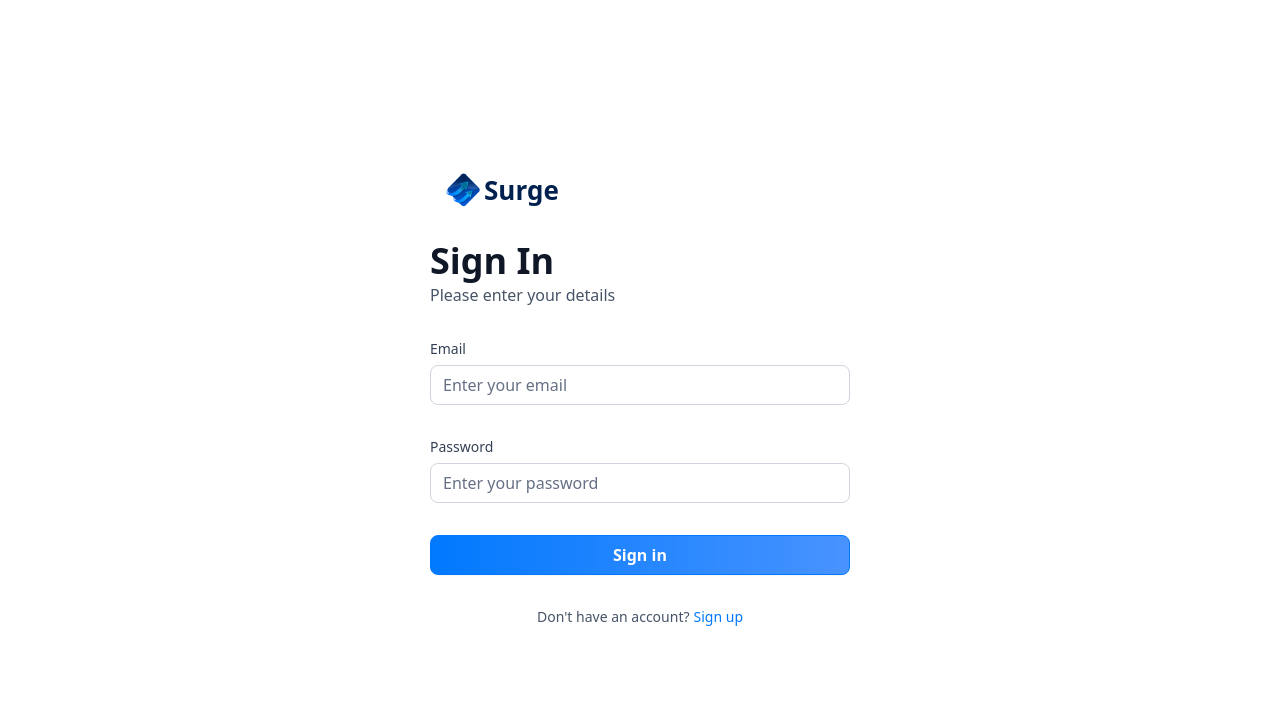
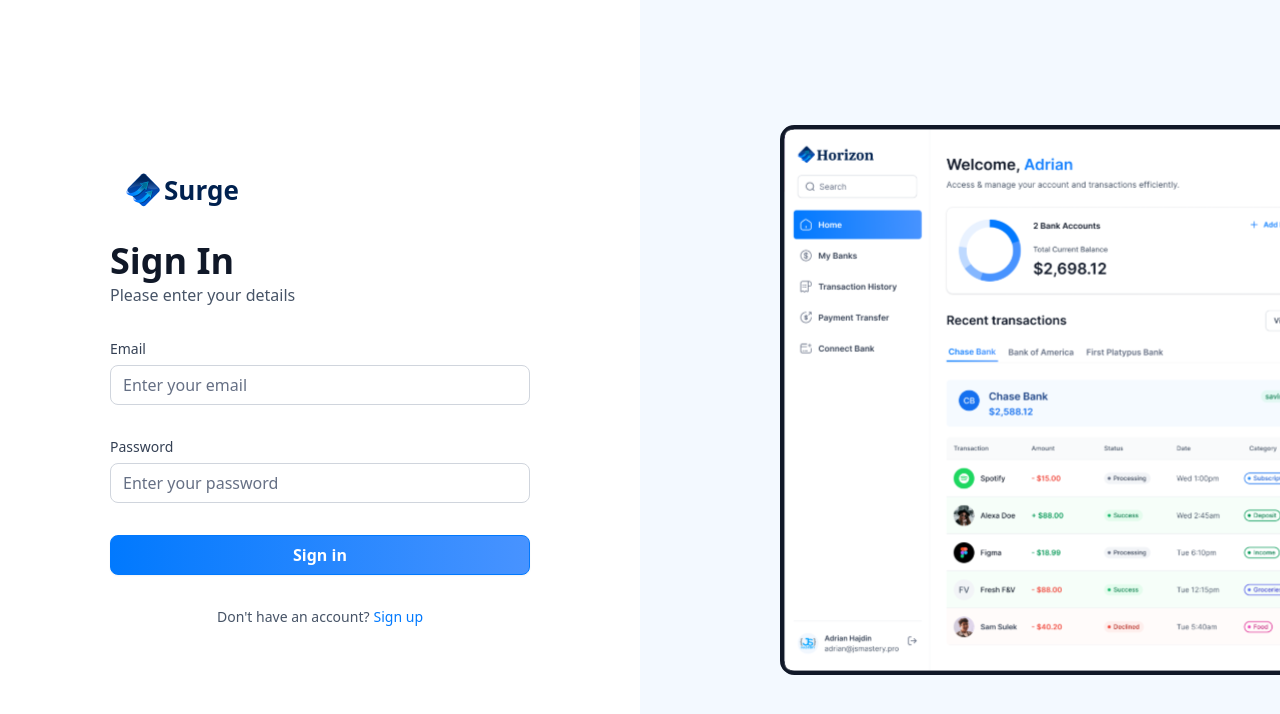
Before and after one commit to LightningFz/banking-app, a Next.js app: page /sign-in in a window 1280 px wide. Shown: the top 714 px of the page. Built offline with nearby package versions, Linux system fonts and the light colour scheme.

Commit message:
bug fixing

```diff
--- a/app/(auth)/layout.tsx
+++ b/app/(auth)/layout.tsx
@@ -1,11 +1,23 @@
+import Image from "next/image";
+
 export default function RootLayout({
   children,
 }: Readonly<{
   children: React.ReactNode;
 }>) {
   return (
-    <main>
+    <main className="flex min-h-screen w-full justify-between font-inter">
         {children}
+        <div className="auth-asset">
+          <div>
+            <Image
+            src='/icons/auth-image.svg'
+            alt='Auth image'
+            width={500}
+            height={500}
+            />
+          </div>
+        </div>
     </main>
   );
 }
--- a/components/ui/Footer.tsx
+++ b/components/ui/Footer.tsx
@@ -22,7 +22,7 @@
 
       <div className={type === 'mobile' ? 'footer_email-mobile' : 'footer_email'}>
           <h1 className="text-14 truncate text-gray-700 font-semibold">
-            {user?.firstName}
+            {user?.name}
           </h1>
           <p className="text-14 truncate font-normal text-gray-600">
             {user?.email}
--- a/components/ui/RightSidebar.tsx
+++ b/components/ui/RightSidebar.tsx
@@ -10,12 +10,12 @@
         <div className="profile-banner" />
         <div className="profile">
           <div className="profile-img">
-            <span className="text-5xl font-bold text-blue-500">{user.firstName[0]}</span>
+            <span className="text-5xl font-bold text-blue-500">{user.name[0]}</span>
           </div>
 
           <div className="profile-details">
             <h1 className='profile-name'>
-              {user.firstName} {user.lastName}
+              {user.name}
             </h1>
             <p className="profile-email">
               {user.email}
@@ -46,7 +46,7 @@
               <BankCard
                 key={banks[0].$id}
                 account={banks[0]}
-                userName={`${user.firstName} ${user.lastName}`}
+                userName={`${user.name}`}
                 showBalance={false}
               />
             </div>
@@ -55,7 +55,7 @@
                 <BankCard
                   key={banks[1].$id}
                   account={banks[1]}
-                  userName={`${user.firstName} ${user.lastName}`}
+                  userName={`${user.name}`}
                   showBalance={false}
                 />
               </div>
```
